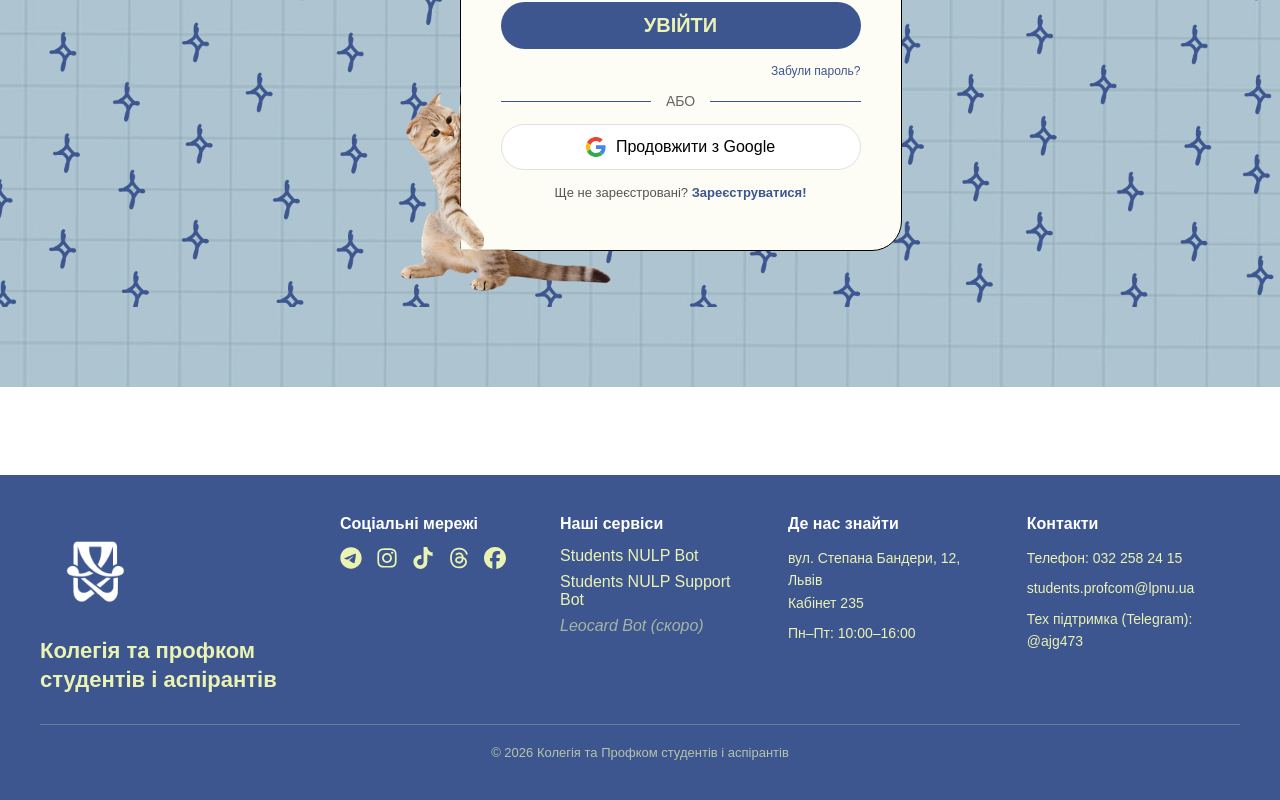
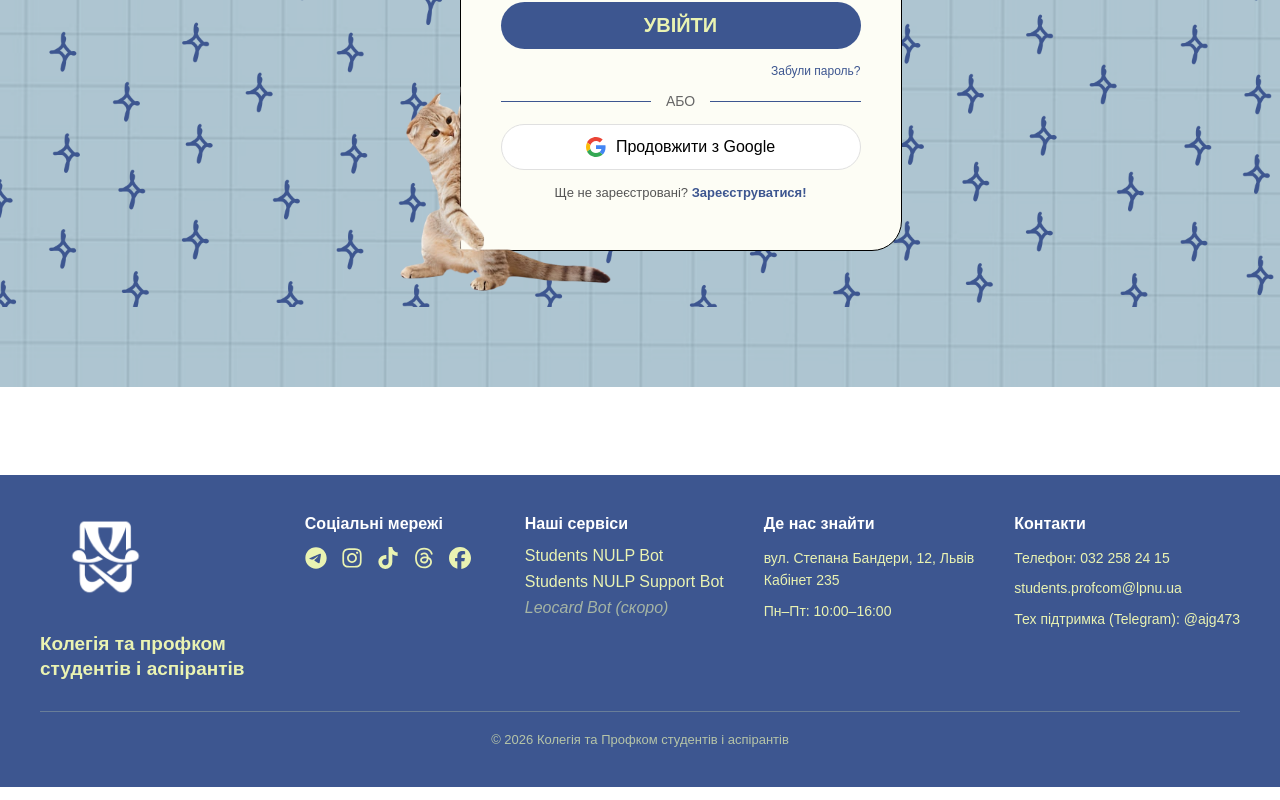
Before and after one commit to vladyslavpysmakoi2024-blip/students-merch, a React (Create React App) app in the folder frontend/: page /login in a window 1280 px wide. Shown: the part 413-1213 px from the top of the page. Built offline with nearby package versions, Linux system fonts and the light colour scheme; no server answers; a web font is replaced by a local one.

Commit message:
fix: лого футера + текст

```diff
--- a/frontend/src/App.css
+++ b/frontend/src/App.css
@@ -2840,6 +2840,7 @@ body.favorites-page-body .app::before {
   display: flex;
   flex-wrap: nowrap;
   justify-content: space-between;
+  align-items: flex-start;
   gap: 40px;
 }
 
@@ -2847,19 +2848,21 @@ body.favorites-page-body .app::before {
   display: flex;
   flex-direction: column;
   align-items: flex-start;
-  max-width: 260px;
+  max-width: 320px;
   flex-shrink: 0;
+  margin-top: -25px;
 }
 
 .footer-logo {
-  width: 110px;
-  height: 110px;
+  width: 130px;
+  height: 130px;
   object-fit: contain;
+  object-position: top;
   margin-bottom: 12px;
 }
 
 .footer-brand-name {
-  font-size: 22px;
+  font-size: 19px;
   font-weight: 700;
   line-height: 1.3;
   color: #eaf3b2;
--- a/frontend/src/components/Footer.jsx
+++ b/frontend/src/components/Footer.jsx
@@ -3,12 +3,15 @@ import { FaTelegram, FaInstagram, FaTiktok, FaThreads, FaFacebook } from "react-
 function Footer() {
   const currentYear = new Date().getFullYear();
 
-  return (
+return (
     <footer className="footer">
       <div className="footer-container">
         <div className="footer-brand">
           <img src="/footer-logo.png" alt="Логотип Колегії та Профкому студентів" className="footer-logo" />
-          <p className="footer-brand-name">Колегія та профком студентів і аспірантів</p>
+          <h3 className="footer-brand-name">
+            Колегія та профком<br />
+            студентів і аспірантів
+          </h3>
         </div>
 
         <div className="footer-columns">
```
